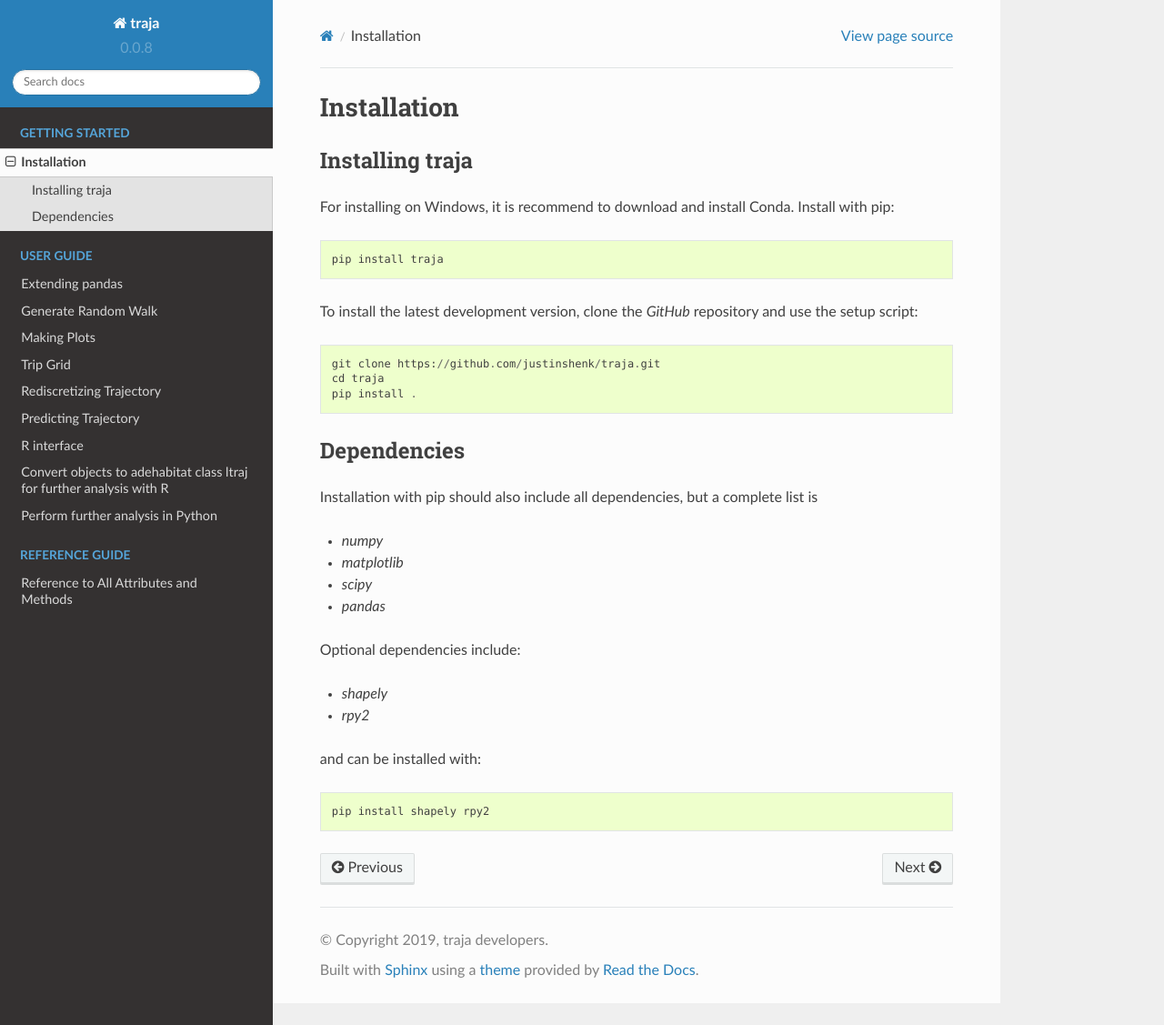
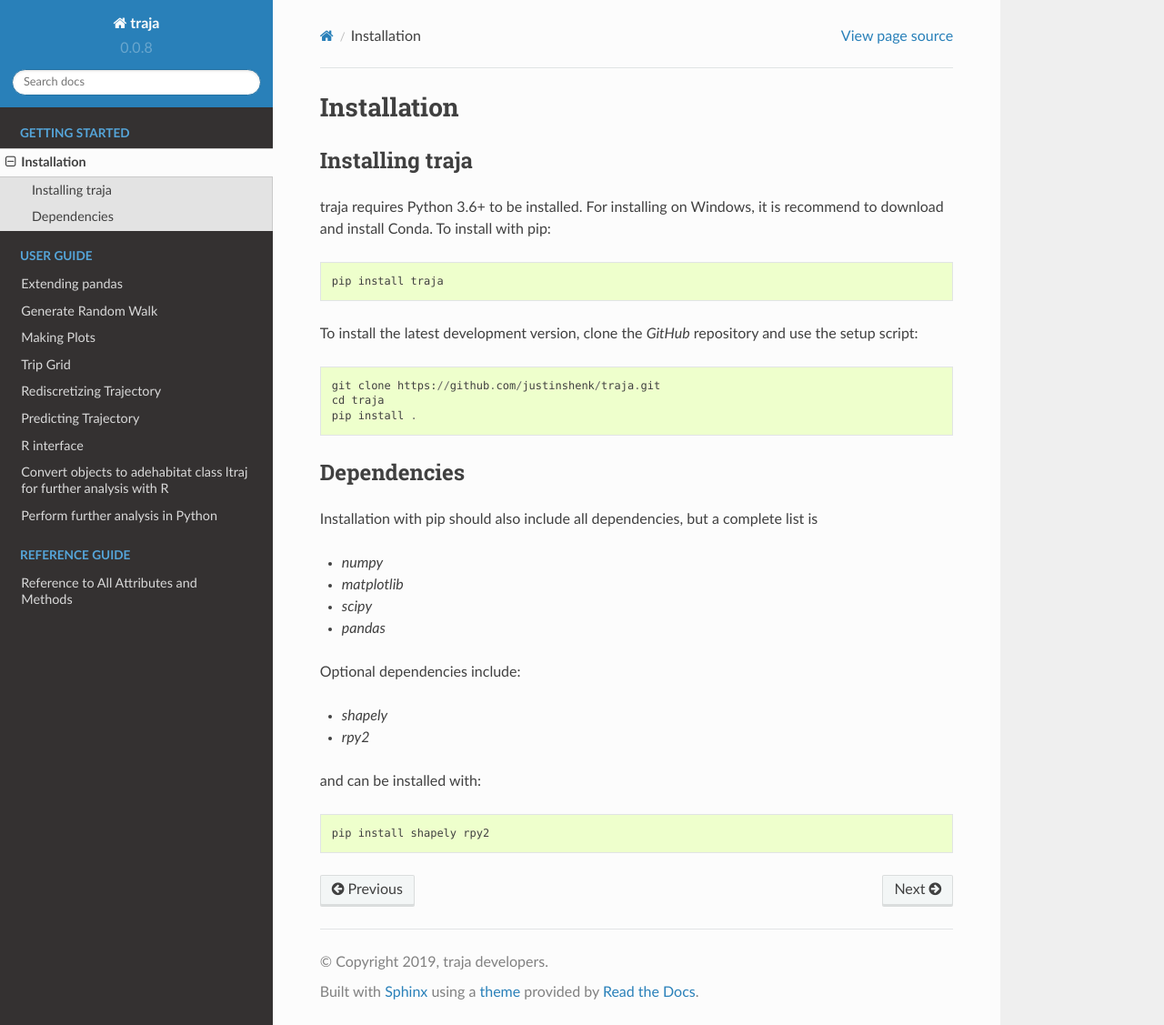
Before and after one commit to traja-team/traja, a Sphinx documentation site: the page built from docs/source/install.rst, in a window 1280 px wide and 1127 px high. Shown: the whole window at 91% size. Built offline with Sphinx 7.4.7 and the Read the Docs theme 2.0.0, drawn with Linux system fonts in a browser that asks for light colours; pages that are not in the unit, such as notebooks, are missing from menus.

Commit message:
DOC: Update docs

```diff
--- a/docs/source/install.rst
+++ b/docs/source/install.rst
@@ -4,8 +4,8 @@ Installation
 Installing traja
 ----------------
 
-For installing on Windows, it is recommend to download and install Conda.
-Install with pip::
+traja requires Python 3.6+ to be installed. For installing on Windows, it is recommend to download and install Conda.
+To install with pip::
 
    pip install traja
 
--- a/docs/source/plots.rst
+++ b/docs/source/plots.rst
@@ -17,7 +17,7 @@ Making plots of trajectories is easy using the :meth:`~traja.accessor.TrajaAcces
 Trip Grid
 =========
 
-Trip grid can be plotted for `TrajaDataFrames` with :meth:`~traja.trip_grid`:
+Trip grid can be plotted for :class:`~traja.trajadataframe.TrajaDataFrame`s with :meth:`~traja.plotting.trip_grid`:
 
 .. ipython:: python
 
--- a/docs/source/rediscretize.rst
+++ b/docs/source/rediscretize.rst
@@ -3,7 +3,7 @@ Resampling Trajectories
 
 Rediscretize
 ------------
-Rediscretize the trajectory into consistent step lengths with :meth:`traja.trajectory.rediscretize` where the `R` parameter is
+Rediscretize the trajectory into consistent step lengths with :meth:`~traja.trajectory.rediscretize` where the `R` parameter is
 the new step length.
 
 .. note::
```
Also changed, not shown: other parts of docs/source/plots.rst (+1 -1 lines).
